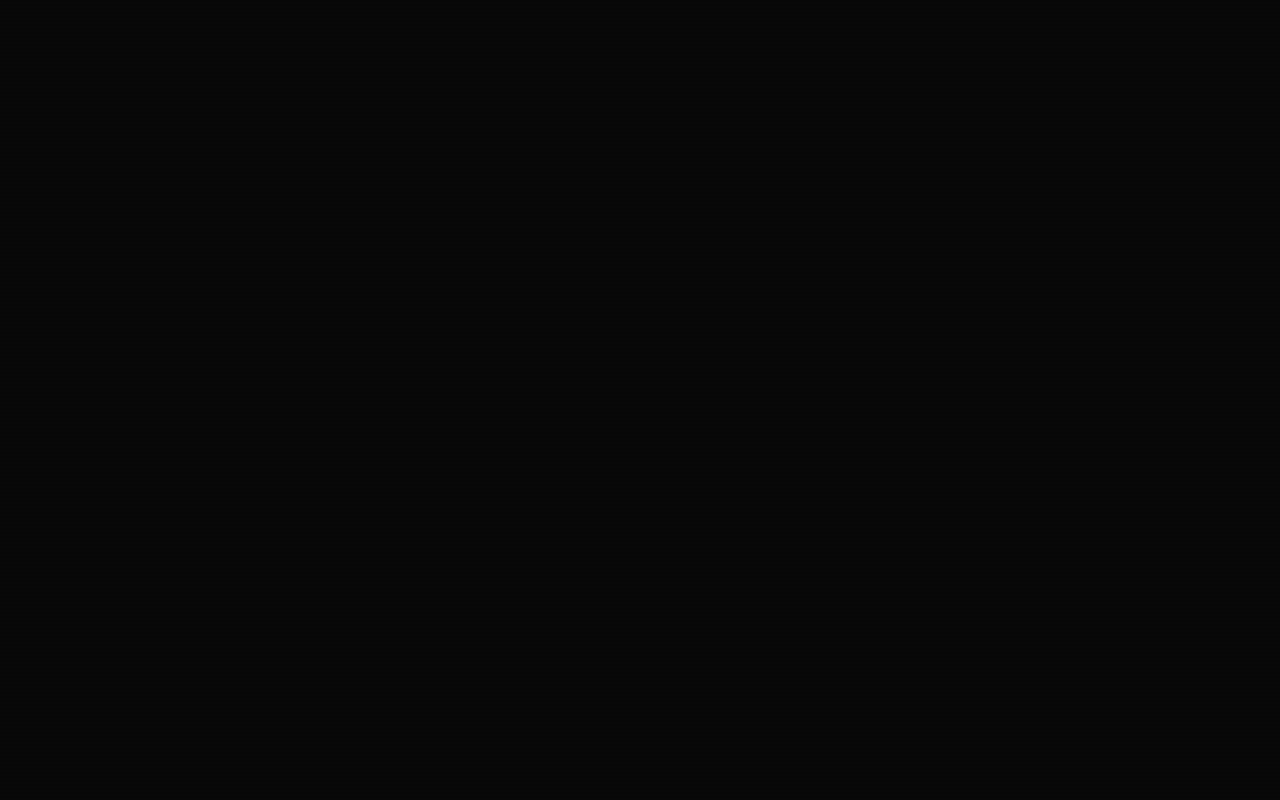
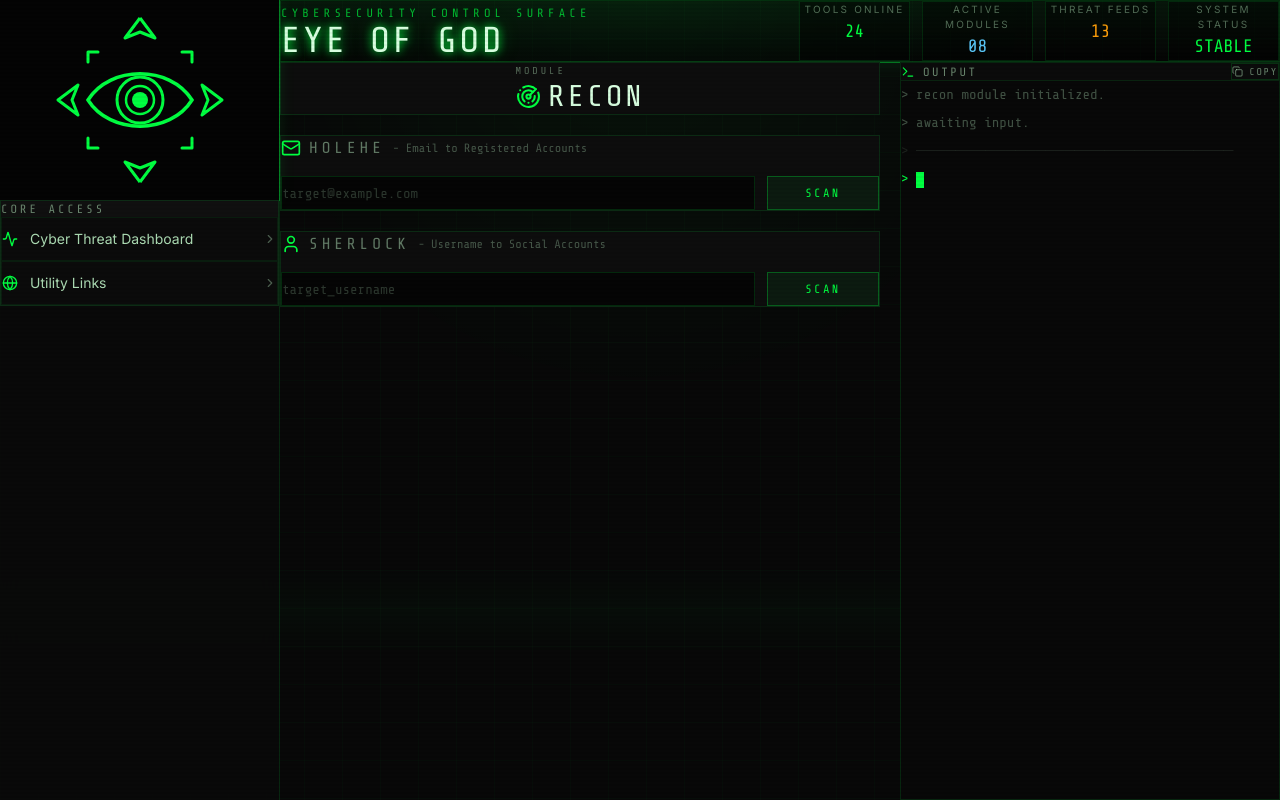
Before and after one commit to RykerWilder/eye-of-god, a React (Vite) app in the folder frontend/: page /recon in a window 1280 px wide. Before the commit this address had no page. Built offline with nearby package versions, Linux system fonts and the light colour scheme.

Commit message:
fix: logic

```diff
--- a/frontend/src/main.jsx
+++ b/frontend/src/main.jsx
@@ -5,7 +5,7 @@
 
 import Layout    from './components/Layout'
 import HomePage  from './pages/HomePage'
-import ThreatIntel from './pages/threatIntel/ThreatIntel'
+import Recon from './pages/recon/Recon'
 import UtilityLinks from './pages/UtilityLinks'
 
 createRoot(document.getElementById('root')).render(
@@ -14,7 +14,7 @@
       <Routes>
         <Route element={<Layout />}>
           <Route path="/" element={<HomePage />} />
-          <Route path="/threat-intel" element={<ThreatIntel />} />
+          <Route path="/recon" element={<Recon />} />
           <Route path="utility-links" element={<UtilityLinks />} />
         </Route>
       </Routes>
--- a/frontend/src/pages/HomePage.jsx
+++ b/frontend/src/pages/HomePage.jsx
@@ -2,7 +2,7 @@
 import { useNavigate } from 'react-router-dom'
 
 const toolCategories = [
-  { name: 'Recon',        icon: Radar,          desc: 'Subdomain discovery, OSINT, DNS lookup, WHOIS.' },
+  { name: 'Recon',        icon: Radar,          desc: 'Subdomain discovery, OSINT, Olehe, WHOIS.' },
   { name: 'Scanner',      icon: ScanSearch,     desc: 'Port scan, vulnerability check, headers audit.' },
   { name: 'Malware',      icon: Bug,            desc: 'Hash lookup, IOC parsing, sample triage entrypoint.' },
   { name: 'Threat Intel', icon: Globe,          desc: 'Feeds, CVE watchlists, actor tracking, IoC search.' },
@@ -11,7 +11,7 @@
 ]
 
 const toolRoutes = {
-  'Threat Intel': '/threat-intel',
+  'Recon': '/recon',
 }
 
 export default function HomePage() {
--- a/frontend/src/pages/threatIntel/ThreatIntel.jsx
+++ b/frontend/src/pages/recon/Recon.jsx
@@ -123,7 +123,7 @@
             <div className="flex justify-center items-center gap-2">
               <Radar size={25} className="text-[#00ff41] shrink-0" />
               <h2 className="font-['Share_Tech_Mono'] text-3xl uppercase tracking-[0.1em] text-[#d8ffe0]">
-                Threat Intel
+                Recon
               </h2>
             </div>
           </div>
```
Also changed, not shown: frontend/src/pages/recon/tools/Holehe.jsx (renamed from frontend/src/pages/threatIntel/tools/Holehe.jsx), frontend/src/pages/recon/tools/Sherlock.jsx (renamed from frontend/src/pages/threatIntel/tools/Sherlock.jsx).
